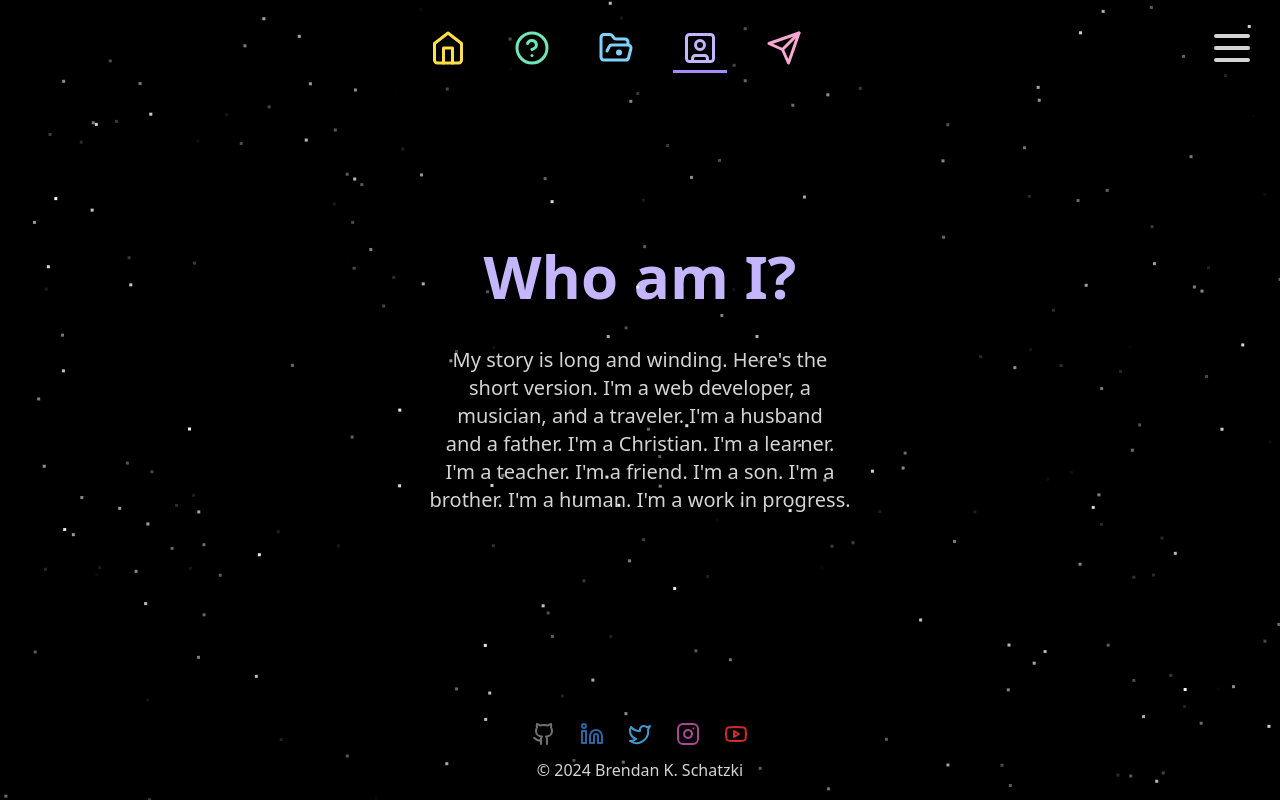
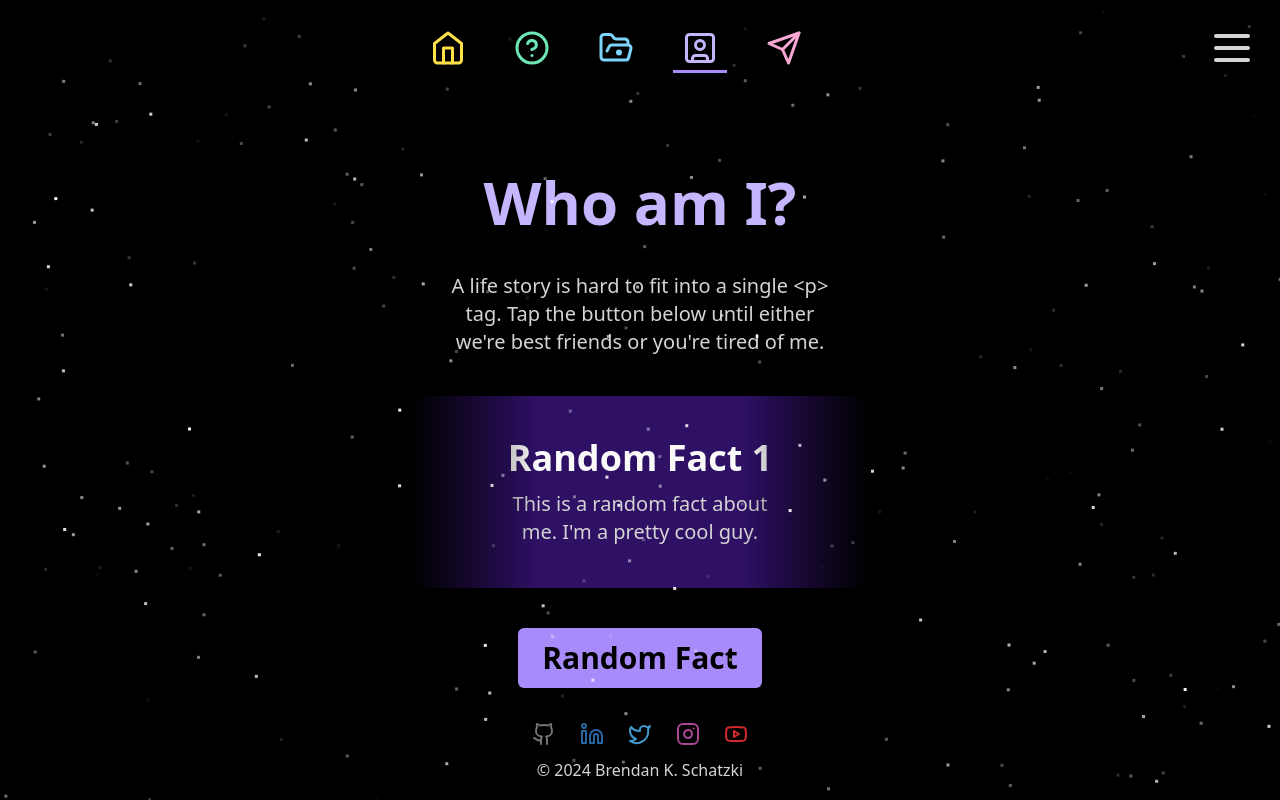
Before and after one commit to BKSchatzki/bkschatzki-dev, a Next.js app: page /about in a window 1280 px wide. Built offline with nearby package versions, Linux system fonts and the light colour scheme.

Commit message:
Develop randomizer and adjust miscellaneous spacing

```diff
--- a/app/about/page.tsx
+++ b/app/about/page.tsx
@@ -1,11 +1,13 @@
 import ContentWrapper from "@/components/ContentWrapper";
 import Main from "@/components/Main";
+import Randomizer from "@/components/Randomizer";
 import CallToAction from "@/components/CallToAction";
 
 const About = () => {
   return (
     <ContentWrapper>
       <Main page="About" />
+      <Randomizer page="About" />
       <CallToAction linkedPages={[]} />
     </ContentWrapper>
   );
--- a/components/CallToAction.tsx
+++ b/components/CallToAction.tsx
@@ -29,7 +29,7 @@ const CallToAction = ({ linkedPages }: { linkedPages: string[] }) => {
         >
           <Link
             href={page.navLink?.href || "/"}
-            className={`m-1 flex w-full flex-col rounded-md px-4 py-2 text-black sm:px-6 sm:py-3 ${page.styles?.bgColorAccent}`}
+            className={`flex w-full flex-col rounded-md px-4 py-2 text-black sm:px-6 sm:py-3 ${page.styles?.bgColorAccent}`}
           >
             <span className="text-xl font-bold sm:text-3xl">
               {page.navLink?.name}
--- a/components/Carousel.tsx
+++ b/components/Carousel.tsx
@@ -18,7 +18,7 @@ const Carousel = ({ page }: { page: String }) => {
       {thisCarousel?.items.map((item, index) => (
         <motion.section
           key={index}
-          className={`carousel-item h-[67.666667%] flex-col items-center justify-center gap-3 rounded-md px-6 py-3 ${thisPage?.styles?.bgColorSectionGradient}`}
+          className={`carousel-item h-[67.666667%] flex-col items-center justify-center gap-1.5 rounded-md px-6 py-3 sm:gap-3 ${thisPage?.styles?.bgColorSectionGradient}`}
           initial={{ opacity: 0, y: -25, scale: 0.1 }}
           animate={{
             opacity: 1,
--- a/components/ContactForm.tsx
+++ b/components/ContactForm.tsx
@@ -80,7 +80,7 @@ const ContactForm = () => {
 
       <motion.button
         type="submit"
-        className="mt-3 rounded-md bg-neutral-300 px-4 py-2 text-xl font-bold text-black focus:outline-neutral-300 sm:mt-6 sm:px-6 sm:py-3 sm:text-3xl"
+        className="mt-6 rounded-md bg-neutral-300 px-4 py-2 text-xl font-bold text-black sm:mt-10 sm:px-6 sm:py-3 sm:text-3xl"
         initial={{ opacity: 0 }}
         animate={{
           opacity: 1,
--- a/components/Header.tsx
+++ b/components/Header.tsx
@@ -19,7 +19,7 @@ const Header = () => {
   };
 
   return (
-    <header className="fixed h-16 w-full bg-gradient-to-b from-black from-5% to-transparent to-95% sm:h-24">
+    <header className="fixed z-10 h-16 w-full bg-gradient-to-b from-black from-5% to-transparent to-95% sm:h-24">
       <nav
         className={`relative flex flex-col items-center justify-center ${
           isMenuOpen ? "h-screen" : "h-full"
--- a/components/Main.tsx
+++ b/components/Main.tsx
@@ -28,7 +28,7 @@ const Main = ({ page }: { page: string }) => {
           {thisPage?.main?.heading}
         </motion.h1>
         <motion.p
-          className="text-balance pt-6 sm:pt-10"
+          className="mt-6 text-balance sm:mt-10"
           initial={{ opacity: 0, scale: 0.8 }}
           animate={{ opacity: 1, scale: 1, transition: { delay: 0 + 0.15 } }}
           exit={{ opacity: 0, scale: 0.8 }}
--- /dev/null
+++ b/components/Randomizer.tsx
@@ -0,0 +1,64 @@
+"use client";
+
+import pageData from "@/data/pageData";
+
+import { useState } from "react";
+import { motion, AnimatePresence } from "framer-motion";
+
+const Randomizer = ({ page }: { page: String }) => {
+  const thisPage = pageData.find((e) => e.page === page);
+  const thisRandomizer = thisPage?.sections?.find(
+    (e) => e.type === "randomizer",
+  );
+
+  const [selectedItem, setSelectedItem] = useState(thisRandomizer?.items[0]);
+
+  const handleClick = () => {
+    const randomIndex = Math.floor(
+      Math.random() * (thisRandomizer?.items.length ?? 0),
+    );
+    setSelectedItem(thisRandomizer?.items[randomIndex]);
+  };
+
+  return (
+    <motion.article
+      className="relative mt-6 h-36 w-full rounded-md text-center sm:mt-10 sm:h-48"
+      initial={{ opacity: 0 }}
+      animate={{ opacity: 1, transition: { delay: 0.1 + 0.15 } }}
+      exit={{ opacity: 0 }}
+    >
+      <AnimatePresence mode="popLayout">
+        <motion.section
+          key={selectedItem?.heading}
+          className={`flex h-full flex-col items-center justify-center gap-1.5 rounded-md px-6 py-3 before:absolute before:-left-4 before:top-0 before:h-full before:w-36 before:bg-gradient-to-l before:from-transparent before:from-5% before:to-black before:to-90% after:absolute after:-right-4 after:top-0 after:h-full after:w-36 after:bg-gradient-to-r after:from-transparent after:from-5% after:to-black after:to-90% sm:gap-3 ${thisPage?.styles?.bgColorSection}`}
+          initial={{ opacity: 0, x: -250, scale: 0.8 }}
+          animate={{
+            opacity: 1,
+            x: 0,
+            scale: 1,
+            transition: { delay: 0.1 + 0.15 },
+          }}
+          exit={{
+            opacity: 0,
+            x: 500,
+            scale: 0.8,
+            transition: { ease: "anticipate" },
+          }}
+        >
+          <h3 className="text-2xl font-semibold text-neutral-50 sm:text-4xl">
+            {selectedItem?.heading}
+          </h3>
+          <p className="text-balance sm:text-xl">{selectedItem?.subheading}</p>
+        </motion.section>
+      </AnimatePresence>
+      <button
+        onClick={handleClick}
+        className={`mt-6 rounded-md px-4 py-2 text-xl font-bold text-black sm:mt-10 sm:px-6 sm:py-3 sm:text-3xl ${thisPage?.styles?.bgColorAccent}`}
+      >
+        Random Fact
+      </button>
+    </motion.article>
+  );
+};
+
+export default Randomizer;
--- a/data/pageMains.tsx
+++ b/data/pageMains.tsx
@@ -28,7 +28,7 @@ const pageMains = [
     main: {
       heading: "Who am I?",
       subheading:
-        "My story is long and winding. Here's the short version. I'm a web developer, a musician, and a traveler. I'm a husband and a father. I'm a Christian. I'm a learner. I'm a teacher. I'm a friend. I'm a son. I'm a brother. I'm a human. I'm a work in progress.",
+        "A life story is hard to fit into a single <p> tag. Tap the button below until either we're best friends or you're tired of me.",
     },
   },
   {
--- a/data/pageSections.tsx
+++ b/data/pageSections.tsx
@@ -53,7 +53,47 @@ const pageSections = [
   },
   {
     page: "About",
-    sections: [],
+    sections: [
+      {
+        type: "randomizer",
+        heading: "Random Facts",
+        subheading: "",
+        items: [
+          {
+            heading: "Random Fact 1",
+            subheading:
+              "This is a random fact about me. I'm a pretty cool guy.",
+            image: "",
+            imageAlt: "",
+            media: "",
+          },
+          {
+            heading: "Random Fact 2",
+            subheading:
+              "This is a random fact about me. I'm a pretty cool guy.",
+            image: "",
+            imageAlt: "",
+            media: "",
+          },
+          {
+            heading: "Random Fact 3",
+            subheading:
+              "This is a random fact about me. I'm a pretty cool guy.",
+            image: "",
+            imageAlt: "",
+            media: "",
+          },
+          {
+            heading: "Random Fact 4",
+            subheading:
+              "This is a random fact about me. I'm a pretty cool guy.",
+            image: "",
+            imageAlt: "",
+            media: "",
+          },
+        ],
+      },
+    ],
   },
   {
     page: "Contact",
```
